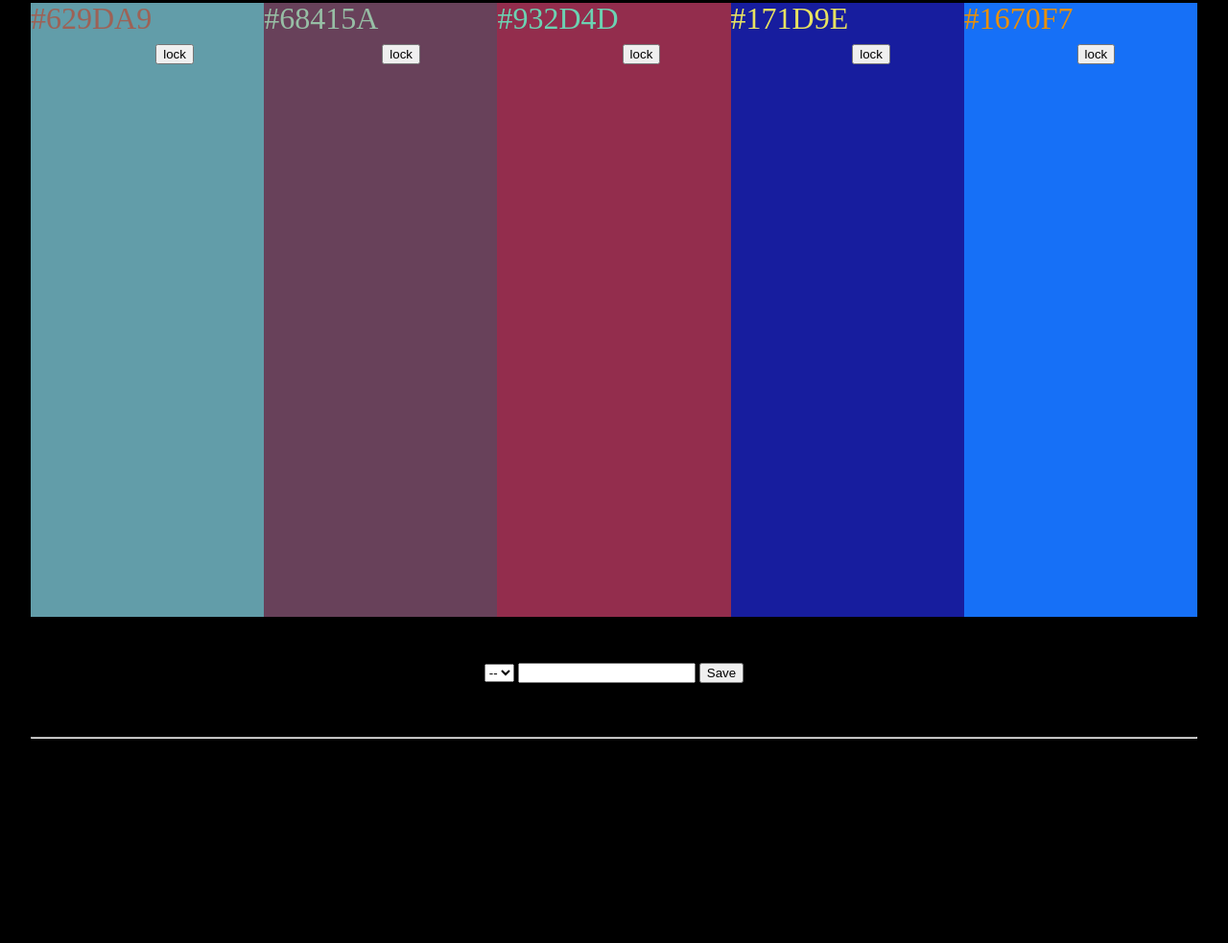
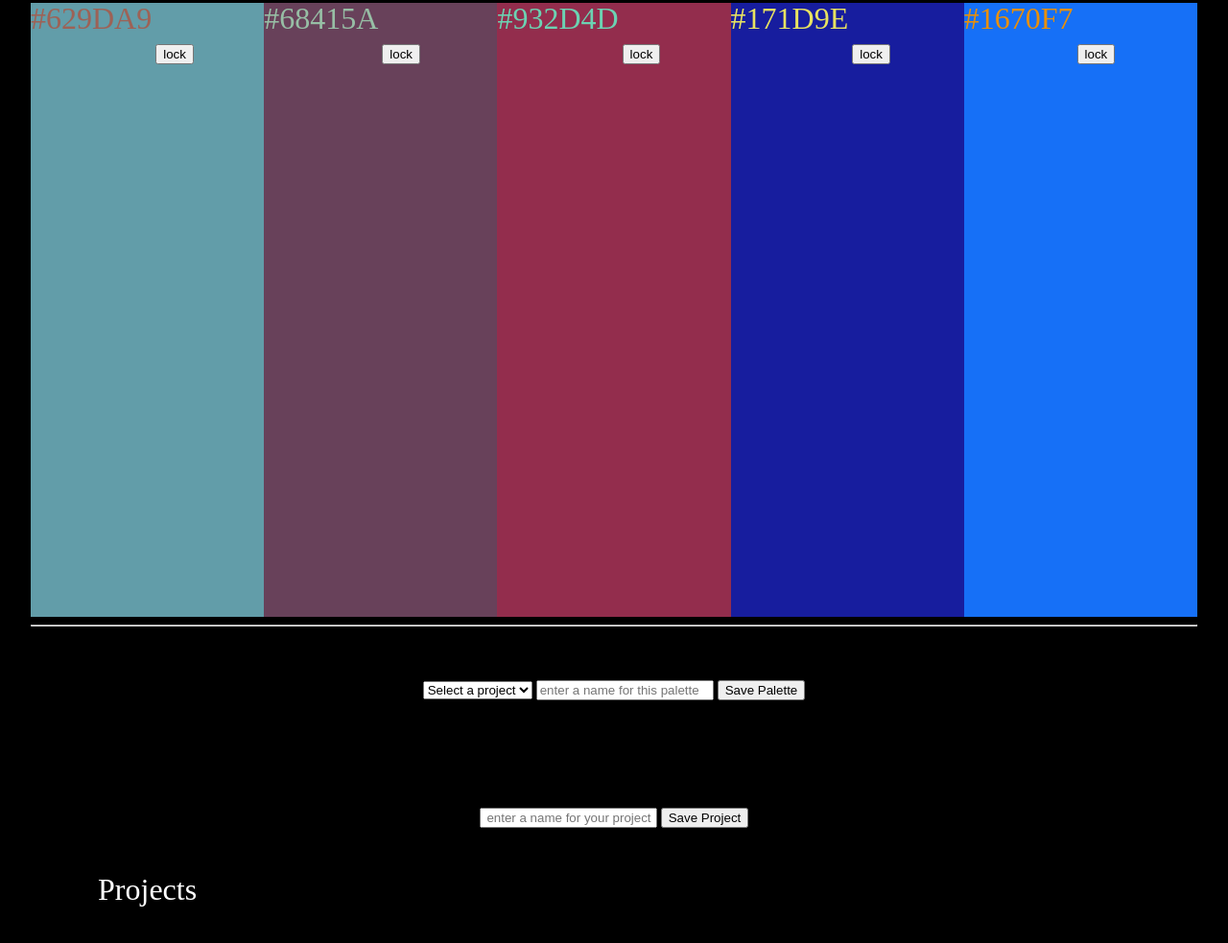
Before and after one commit to jeremiahjstanley/palette-picker, a website: page public/index.html in a window 1280 px wide. Shown: the part 141-1124 px from the top of the page at 96% size. Before the commit the page ends 967 px from the top, so only its background shows below. Drawn offline with nearby package versions, Linux system fonts and the light colour scheme.

Commit message:
Complete form to save palettes/projects and add container for saved projects

```diff
--- a/public/index.html
+++ b/public/index.html
@@ -1,5 +1,7 @@
 <!DOCTYPE html>
+
 <html>
+
 <head>
 	<meta charset="utf-8">
 	<meta http-equiv="X-UA-Compatible" content="IE=edge">
@@ -7,10 +9,13 @@
 	<link rel="stylesheet" href="css/reset.css">
 	<link rel="stylesheet" href="css/styles.css">
 </head>
+
 <body>
+
 	<header>
 		<h1 class="main-header">Palette Picker</h1>
 	</header>
+
 	<main class="palette">
 		<section class='color-0-section'>
 			<h3 class="color-0-text"></h3>
@@ -33,15 +38,34 @@
 			<button class='lock-button'>lock</button>
 		</section>
 	</main>
+
+	<hr>
+
 	<form>
-		<select>
-			<option value="">--</option>
+		<select class='project-dropdown'>
+			<option default>Select a project</option>
 		</select>
-		<input type="text" class="input-field">
-		<button>Save</button>
+		<input type="text" class="palette-input-field" placeholder="enter a name for this palette">
+		<button class="save-palette-button">Save Palette</button>
 	</form>
-	<hr>
-	<script src="http://ajax.googleapis.com/ajax/libs/jquery/3.3.1/jquery.min.js"></script>
-	<<script src="./js/scripts.js" type="text/javascript" charset="utf-8" async defer></script>
+
+	<form>
+		<p>Create new project</p>
+		<input type=text class="project-input-field" placeholder=" enter a name for your project">
+		<button class="save-project-button">Save Project</button>
+	</form>
+
+	<section class="projects-container">
+		<h1>Projects</h1>
+		<p class='projects-message'></p>
+		<section class='projects'>
+		</section>
+	</section>
+
+	<script src="https://ajax.googleapis.com/ajax/libs/jquery/3.3.1/jquery.min.js"></script>
+  <script>window.jQuery || document.write('<script src="jquery.min/jquery.min.js"><\/script>')</script>
+	<script src="./js/scripts.js" type="text/javascript" charset="utf-8" async defer></script>
+
 </body>
+
 </html>
```
